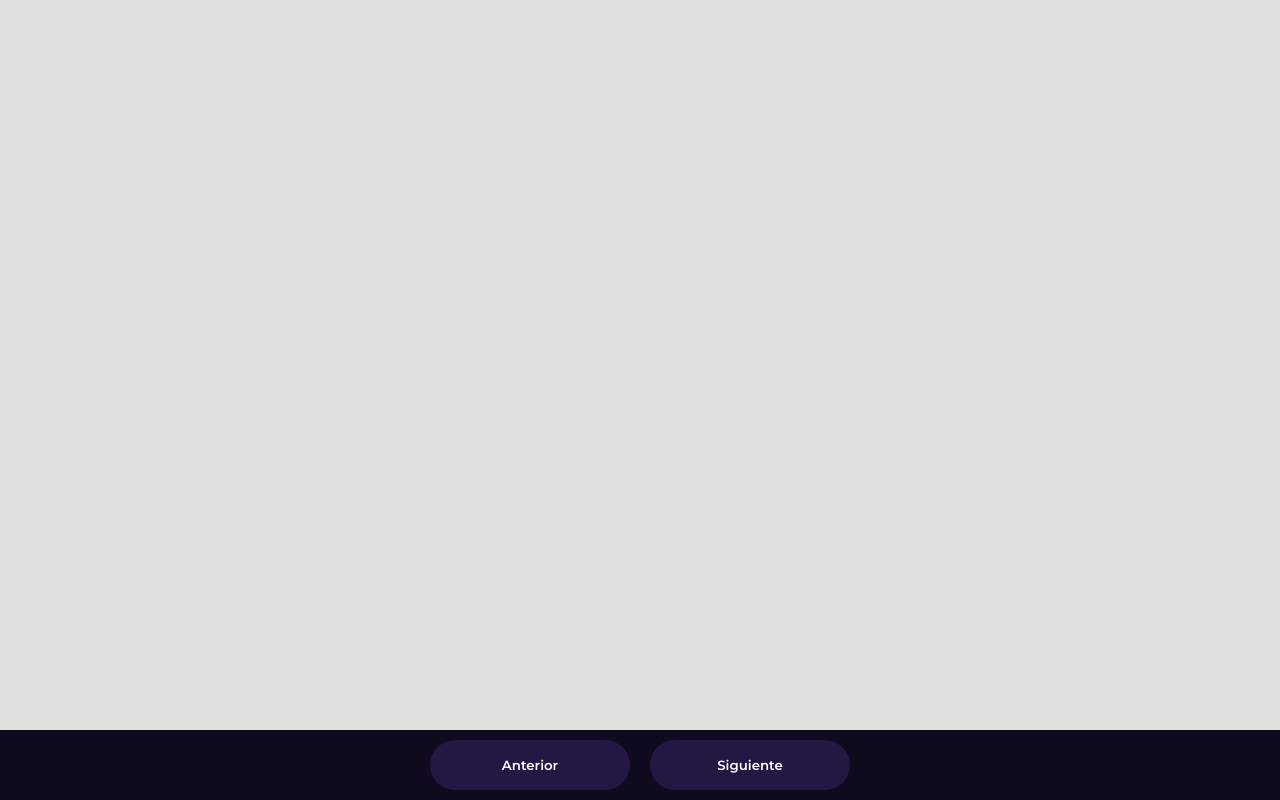
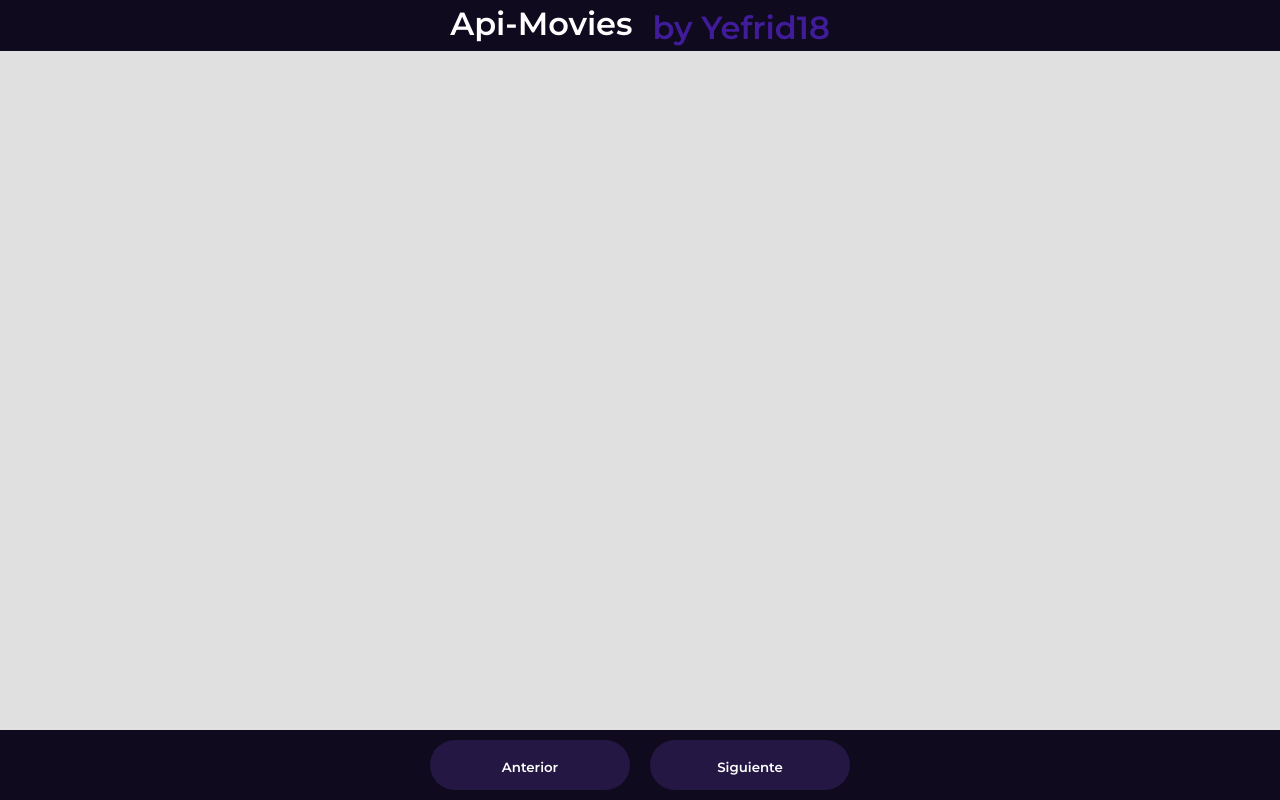
Before and after one commit to yefrid18/api-movies, a plain HTML site: page index.html in a window 1280 px wide. Drawn offline with Linux system fonts and the light colour scheme; no server answers.

Commit message:
agregando titulo-header a la pagina

```diff
--- a/estilos.css
+++ b/estilos.css
@@ -2,12 +2,28 @@
 	margin: 0;
 	padding: 0;
 	box-sizing: border-box;
+	padding-top: 4px;
 }
 
 body {
 	font-family: 'Montserrat', sans-serif;
 	background: #e0e0e0;
 	color: #1d1d1d;
+}
+
+#titleh1{
+	text-align: center;
+	background: #100a1f;
+	color: #fff;
+	font-family: 'Montserrat', sans-serif;
+	position: fixed;
+	display: flex;
+	justify-content: center;
+	width: 100%;
+	left: 0;
+	top: 0;
+	gap: 20px;
+	padding: 4px;
 }
 
 .contenedor {
--- a/index.html
+++ b/index.html
@@ -11,6 +11,10 @@
 	<title>Api-Movies-Yefryd</title>
 </head>
 <body>
+
+		<h1 id="titleh1">Api-Movies <span style="color:#401c9b">by Yefrid18</span></h1>
+
+
 	<div class="contenedor" id="contenedor"></div>
 
 	<div class="paginacion">
```
